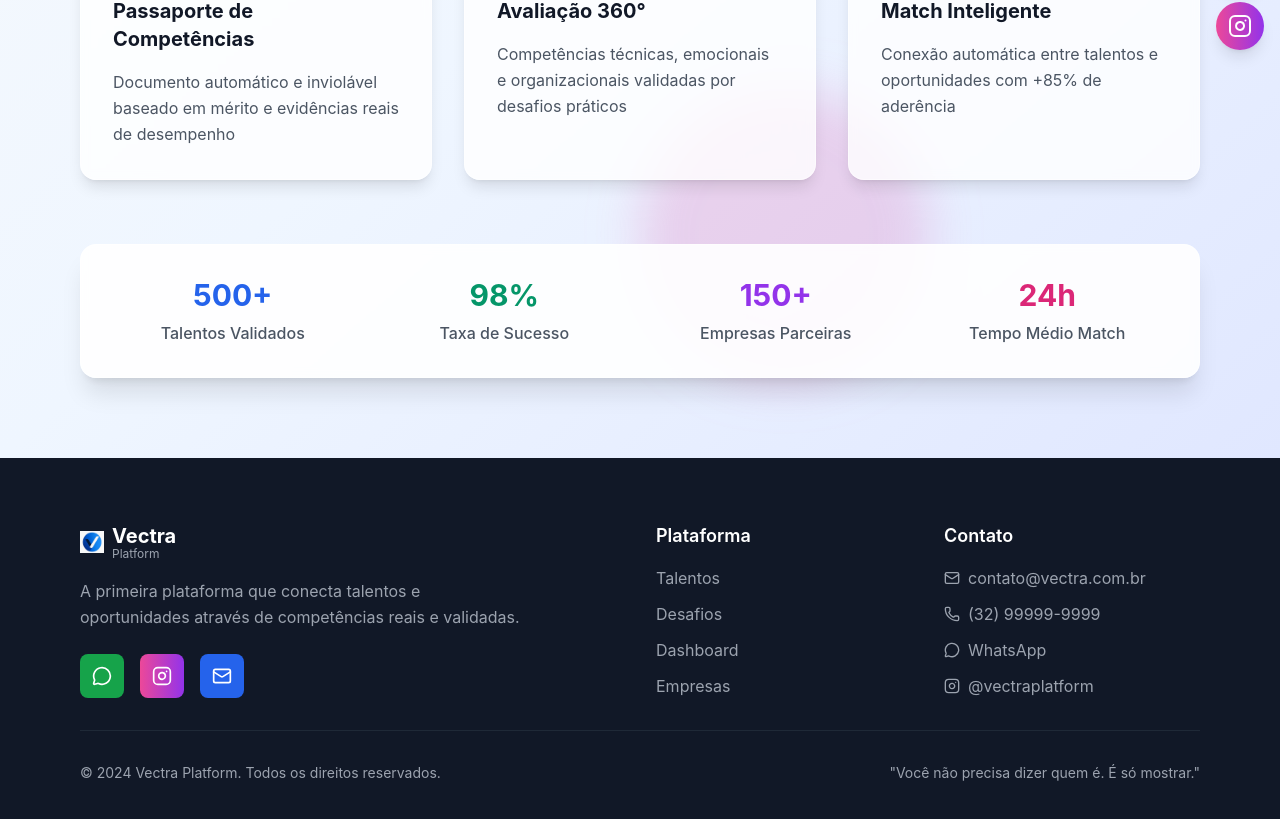
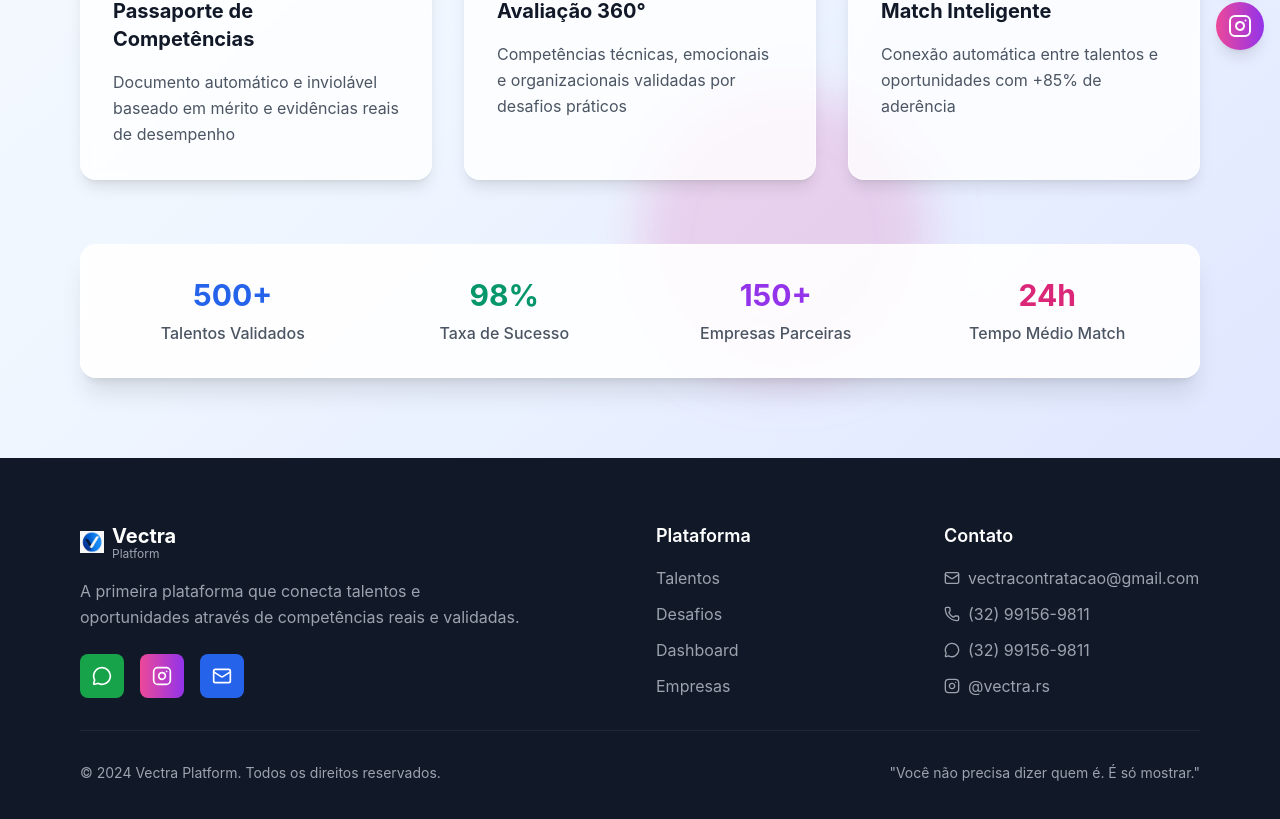
Before and after one commit to saniorstrindade/aplicacaosicredi, a React (Create React App) app: page / in a window 1280 px wide. Shown: the part 734-1553 px from the top of the page. Built offline with nearby package versions, Linux system fonts and the light colour scheme.

Commit message:
Atualiza contatos: WhatsApp e Instagram

```diff
--- a/src/App.tsx
+++ b/src/App.tsx
@@ -67,7 +67,7 @@ const App = () => {
         },
         {
           id: 3,
-          name: "Jamily Silva",
+          name: "Jamilly Ribeiro",
           role: "Gerente de Projetos",
           photo: "/imagens/jamily.jpeg",
           technical: 70,
@@ -200,7 +200,7 @@ const App = () => {
         <MessageCircle className="w-6 h-6 group-hover:animate-pulse" />
       </button>
       <button
-        onClick={() => window.open('https://instagram.com/vectraplatform', '_blank')}
+        onClick={() => window.open('https://www.instagram.com/vectra.rs?igsh=end4d2trczZwN2g4', '_blank')}
         className="bg-gradient-to-r from-pink-500 to-purple-600 hover:from-pink-600 hover:to-purple-700 text-white p-3 rounded-full shadow-lg transition-all duration-300 hover:scale-110 group"
         title="Instagram"
       >
@@ -954,7 +954,7 @@ const App = () => {
                   <MessageCircle className="w-5 h-5" />
                 </button>
                 <button
-                  onClick={() => window.open('https://instagram.com/vectraplatform', '_blank')}
+                  onClick={() => window.open('https://www.instagram.com/vectra.rs?igsh=end4d2trczZwN2g4', '_blank')}
                   className="bg-gradient-to-r from-pink-500 to-purple-600 hover:from-pink-600 hover:to-purple-700 p-3 rounded-lg transition-colors"
                   title="Instagram"
                 >
@@ -1015,20 +1015,20 @@ const App = () => {
               <ul className="space-y-3 text-gray-400">
                 <li className="flex items-center">
                   <Mail className="w-4 h-4 mr-2" />
-                  contato@vectra.com.br
+                  vectracontratacao@gmail.com
                 </li>
                 <li className="flex items-center">
                   <Phone className="w-4 h-4 mr-2" />
-                  (32) 99999-9999
+                  (32) 99156-9811
                 </li>
-                <li className="flex items-center">
-                  <MessageCircle className="w-4 h-4 mr-2" />
-                  WhatsApp
+                <li className="flex items-center cursor-pointer hover:text-white transition-colors" onClick={() => window.open('https://wa.me/5532991569811', '_blank')}>
+                 <MessageCircle className="w-4 h-4 mr-2" />
+                 (32) 99156-9811
                 </li>
                 <li className="flex items-center">
                   <Instagram className="w-4 h-4 mr-2" />
-                  @vectraplatform
-                </li>
+                 @vectra.rs
+              </li>
               </ul>
             </div>
           </div>
```
